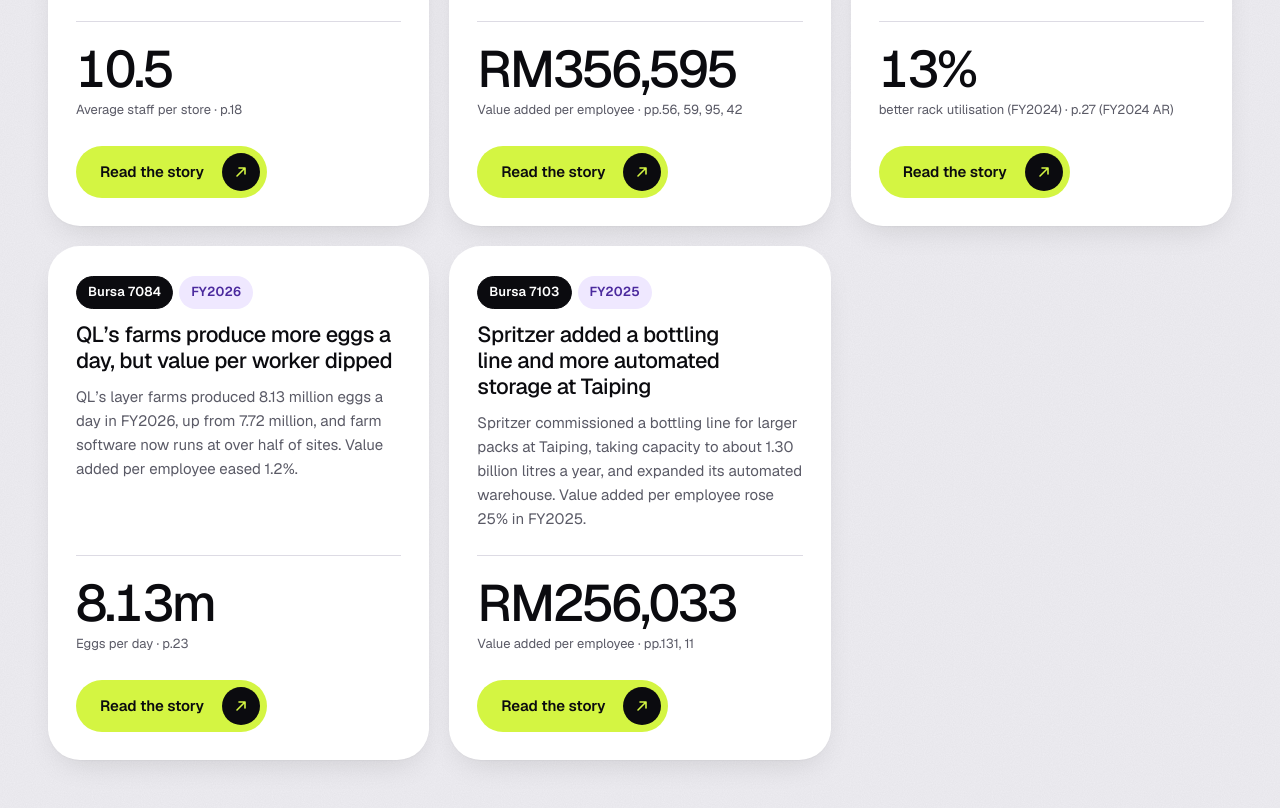
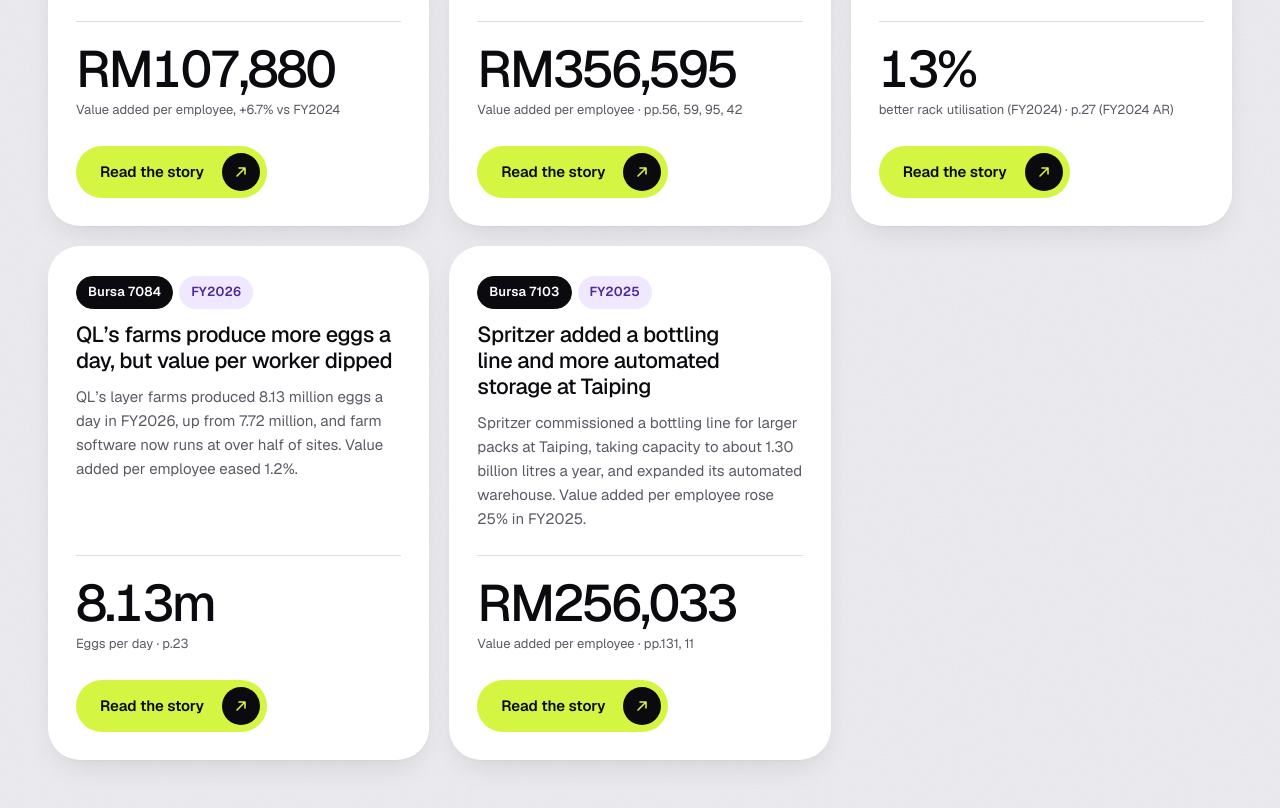
Before and after one commit to zamilisaac/productivity-lens, a plain HTML site: page site/index.html in a window 1280 px wide. Shown: the part 1678-2486 px from the top of the page. Drawn offline with nearby package versions, Linux system fonts and the light colour scheme.

Commit message:
Stories: MR DIY card shows value added per employee (RM107,880, +6.7%) instead of staff per store

```diff
--- a/site/index.html
+++ b/site/index.html
@@ -2082,6 +2082,7 @@ function viewPrivacy(){const P=PRIV[lang];
   <p style="margin-top:28px"><a class="pill" href="#unsubscribe">${NL[lang].unsub} ${ARROW}</a></p>`;}
 /* story card figure: lead with value added per employee (user request 2026-11-15) */
 {const c=COMPANIES.find(x=>x.slug==="dutch-lady");if(c){const s0=c.snapshot[0];c.cardStat={big:s0.v,label:{en:`Value added per employee, ${s0.cs} vs FY2024`,bm:`Nilai ditambah bagi setiap pekerja, ${s0.cs} berbanding FY2024`}};}}
+{const c=COMPANIES.find(x=>x.slug==="mr-diy");if(c)c.cardStat={big:"RM107,880",label:{en:"Value added per employee, +6.7% vs FY2024",bm:"Nilai ditambah bagi setiap pekerja, +6.7% berbanding FY2024"}};}
 function route(){
   const h=(location.hash||"").replace("#","").replace(/^benchmark$/,"frontier"),u=UI[lang],n=NAV[lang];
   document.documentElement.lang=lang==="bm"?"ms":"en";
```
